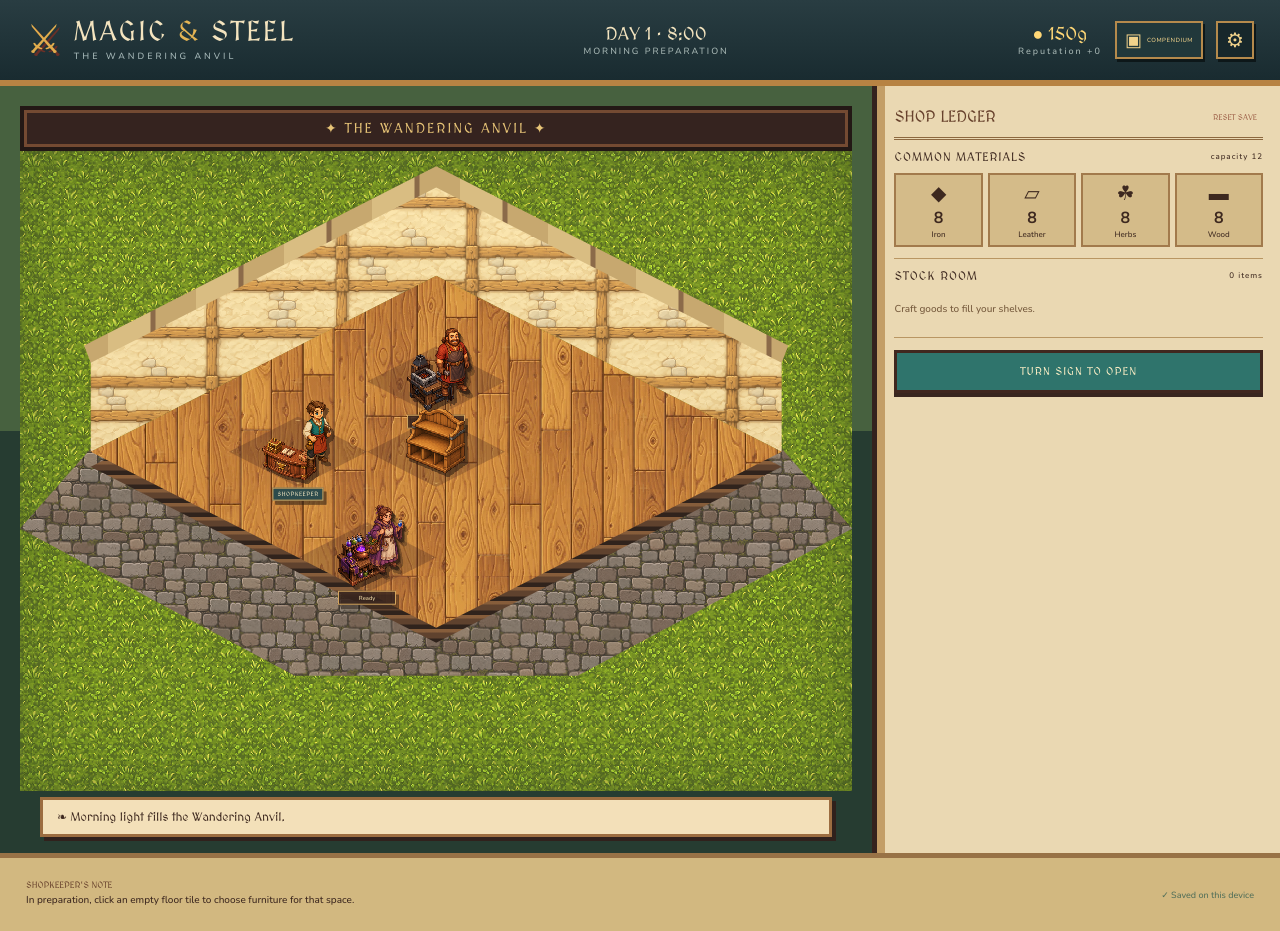
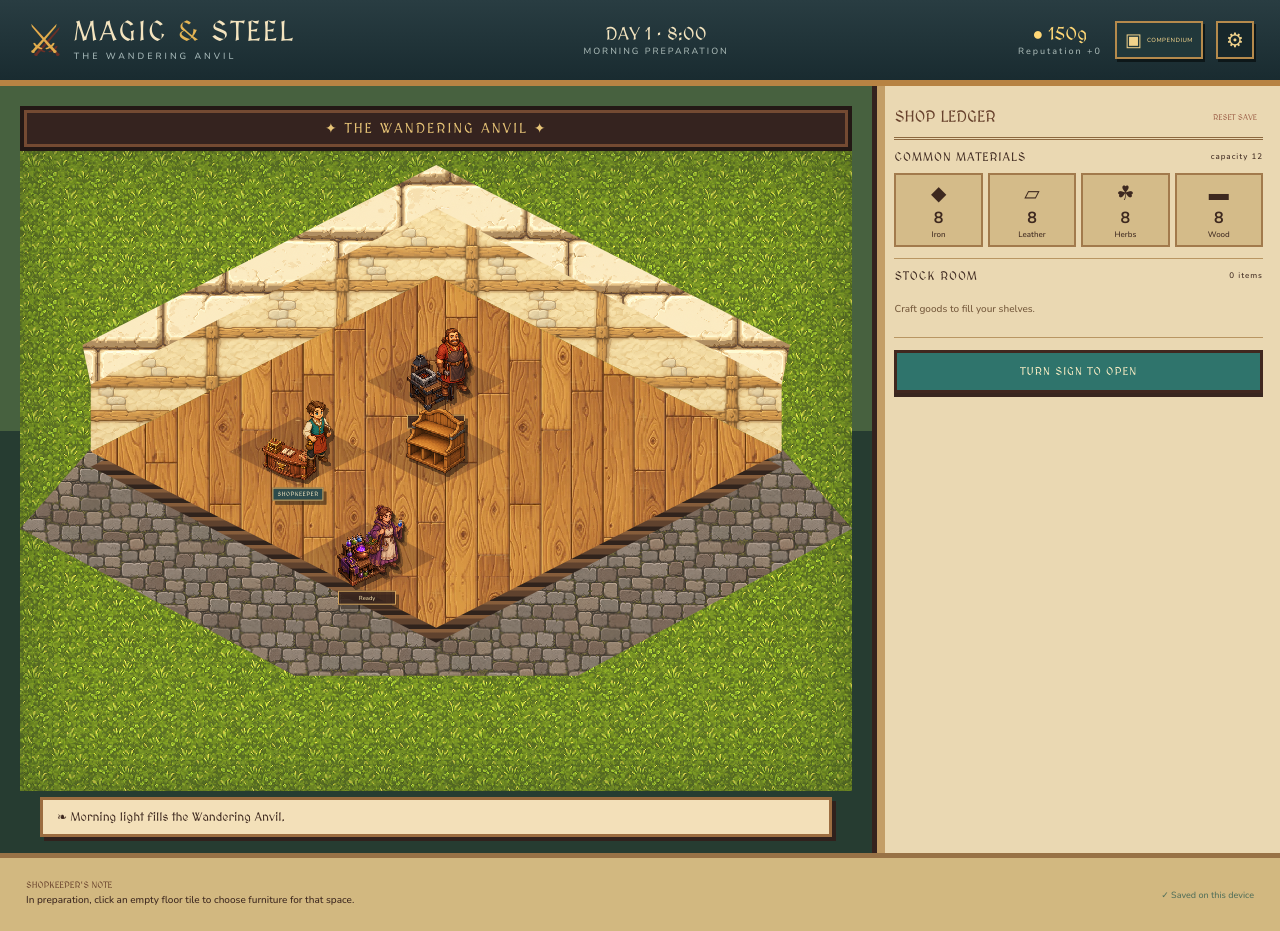
Before and after one commit to Jamvibes/Shop, a React (Vite) app: page / in a window 1280 px wide. Built offline with nearby package versions, Linux system fonts and the light colour scheme.

Commit message:
Add illustrated wall thickness

```diff
--- a/src/style.css
+++ b/src/style.css
@@ -66,7 +66,7 @@
 
 /* Shared responsive shop geometry: these corners match the generated grid
    coordinates, so fullscreen and narrow layouts use the same diamond. */
-.shop-ground,.front-path,.floor-depth,.wall-coping{position:absolute;inset:0;pointer-events:none;image-rendering:pixelated}.shop-ground{z-index:0;background:#638b31 url('/Shop/assets/shop/grass-texture.webp') repeat;background-size:256px 256px;box-shadow:inset 0 0 70px #263a1e66}.front-path{z-index:1;clip-path:polygon(8.5% 46.5%,50% 72%,91.5% 46.5%,100% 59%,67% 82%,33% 82%,0 59%);background:#817568 url('/Shop/assets/shop/cobble-path-texture.webp') repeat;background-size:260px 260px;filter:drop-shadow(0 5px 0 #3e392f)}.floor-depth{z-index:3;left:8.5%;right:8.5%;top:19.5%;height:55%;transform:translateY(15px);clip-path:polygon(50% 0,100% 50%,50% 100%,0 50%);background:repeating-linear-gradient(0deg,#30231c 0 4px,#5f422e 5px 10px,#865d3b 11px 14px);filter:drop-shadow(0 8px 5px #17201699)}.wall-coping{z-index:5;clip-path:polygon(50% 2.4%,92.3% 30.4%,91.5% 33.1%,50% 5.7%,8.5% 33.1%,7.7% 30.4%);background:repeating-linear-gradient(90deg,#d9bd82 0 42px,#8b6a49 43px 47px,#c7a86f 48px 88px);filter:drop-shadow(0 3px 0 #5c432f)}
+.shop-ground,.front-path,.floor-depth,.wall-coping{position:absolute;inset:0;pointer-events:none;image-rendering:pixelated}.shop-ground{z-index:0;background:#638b31 url('/Shop/assets/shop/grass-texture.webp') repeat;background-size:256px 256px;box-shadow:inset 0 0 70px #263a1e66}.front-path{z-index:1;clip-path:polygon(8.5% 46.5%,50% 72%,91.5% 46.5%,100% 59%,67% 82%,33% 82%,0 59%);background:#817568 url('/Shop/assets/shop/cobble-path-texture.webp') repeat;background-size:260px 260px;filter:drop-shadow(0 5px 0 #3e392f)}.floor-depth{z-index:3;left:8.5%;right:8.5%;top:19.5%;height:55%;transform:translateY(15px);clip-path:polygon(50% 0,100% 50%,50% 100%,0 50%);background:repeating-linear-gradient(0deg,#30231c 0 4px,#5f422e 5px 10px,#865d3b 11px 14px);filter:drop-shadow(0 8px 5px #17201699)}.wall-coping{z-index:5;clip-path:polygon(50% 2.2%,92.5% 30.3%,91.5% 36.5%,50% 9%,8.5% 36.5%,7.5% 30.3%);background:#dbc087 url('/Shop/assets/shop/wall-coping-texture-v2.webp') repeat;background-size:230px 230px;filter:drop-shadow(0 4px 0 #745436) drop-shadow(0 3px 3px #291d16aa)}
 .room:before{left:8.5%;right:8.5%;top:19.5%;height:55%;transform:none;clip-path:polygon(50% 0,100% 50%,50% 100%,0 50%);border:0;box-shadow:none;filter:none;background-size:auto,300px 300px;z-index:4}
 /* Both wall runs use the same 16.5% rise from floor to coping. Their deep
    lower shadow is roughly one masonry course, giving the cutaway real weight. */
```
Also changed, not shown: public/assets/shop/wall-coping-texture-v2.webp (added).
